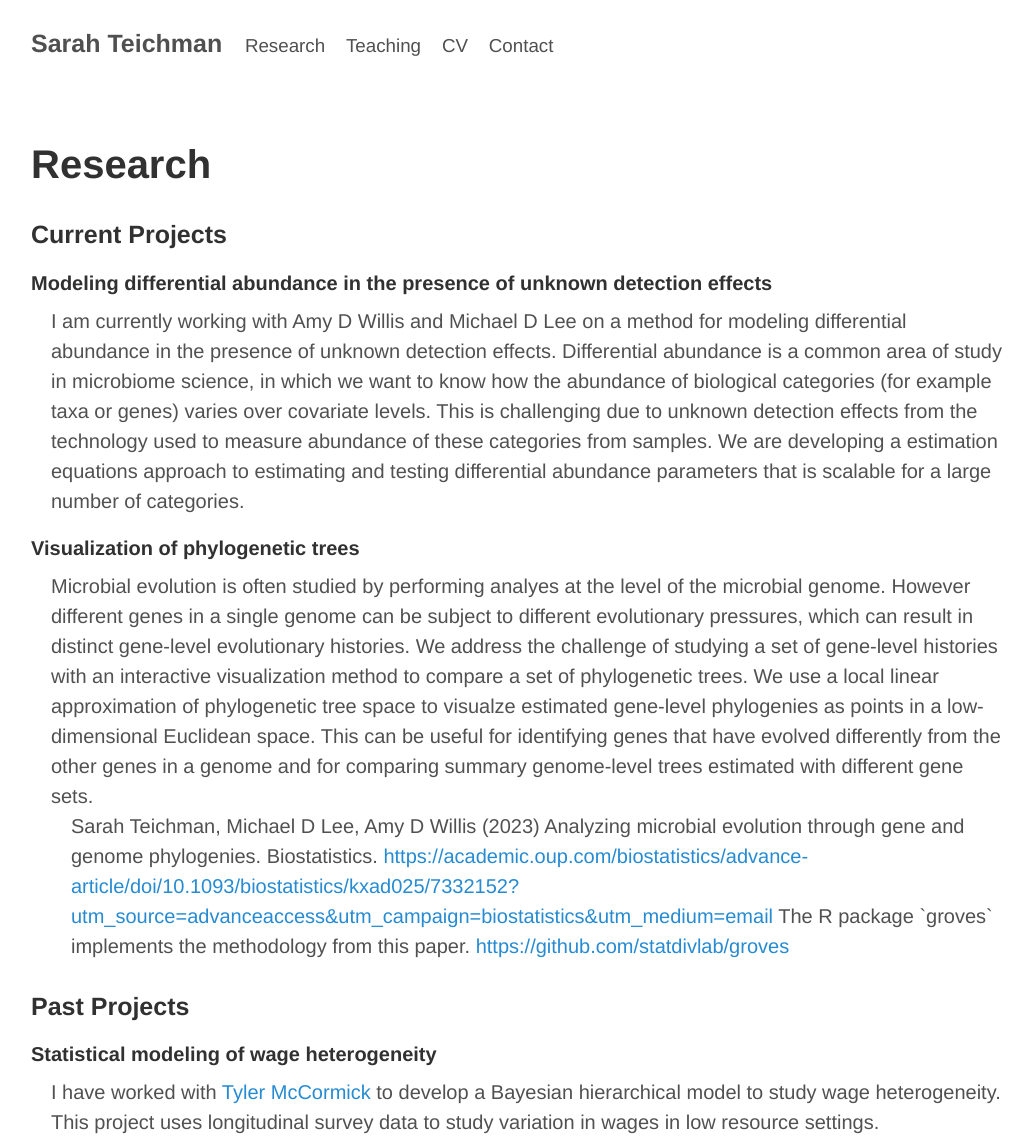
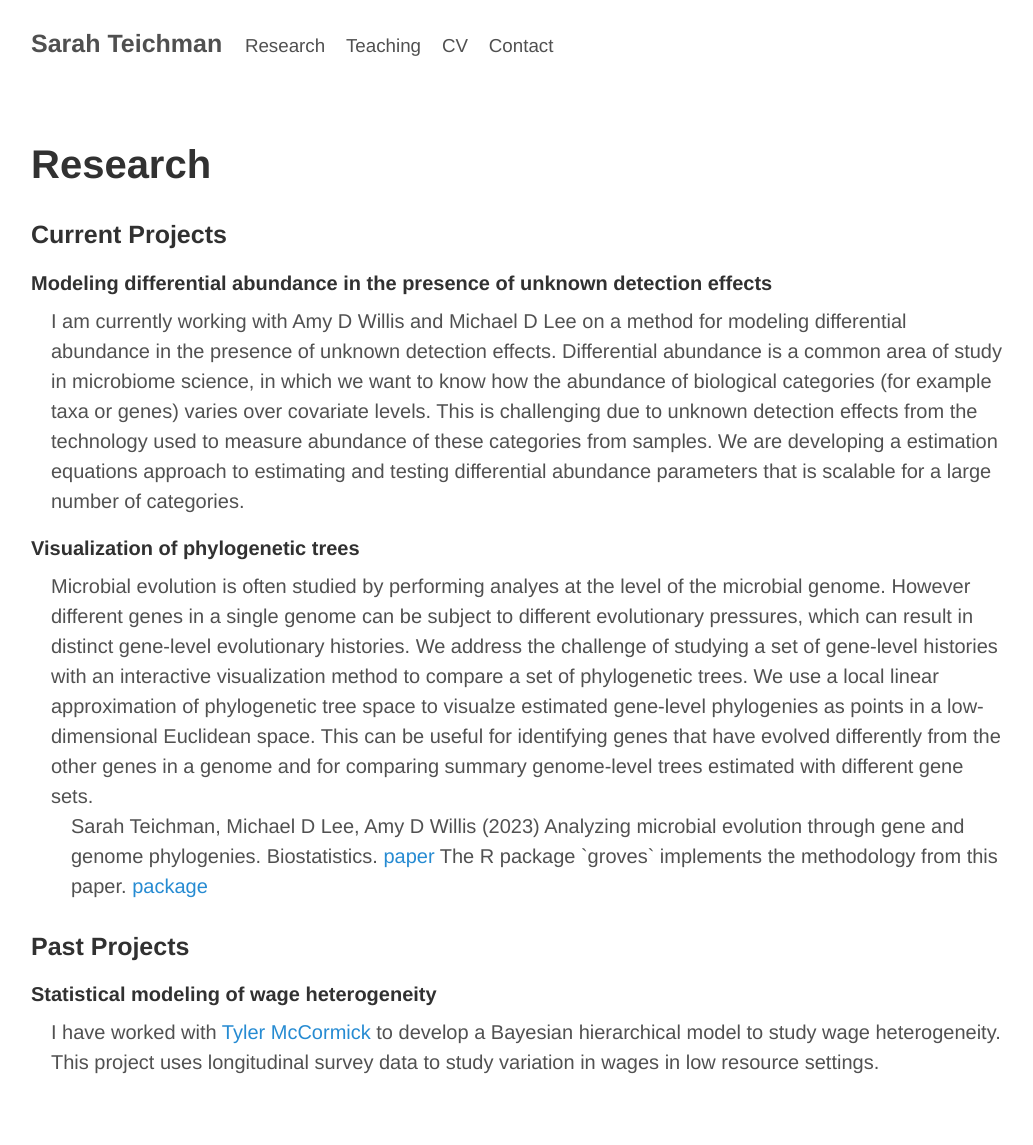
Before and after one commit to svteichman/svteichman.github.io, a Jekyll site: the page built from research.html, in a window 1280 px wide. Shown: the whole page, without its empty margins (109-1142 px from the left). Built offline with Jekyll 4.4.1, drawn with Linux system fonts in a browser that asks for light colours; after the commit the page ends 1085 px from its top, so only the background shows below that.

Commit message:
Update research.html
fix formatting for links

```diff
--- a/research.html
+++ b/research.html
@@ -22,11 +22,12 @@ title:  'Research'
   We address the challenge of studying a set of gene-level histories with an interactive visualization method to compare a set of phylogenetic trees.
   We use a local linear approximation of phylogenetic tree space to visualze estimated gene-level phylogenies as points in a low-dimensional Euclidean space.
   This can be useful for identifying genes that have evolved differently from the other genes in a genome and for comparing summary genome-level trees estimated with different gene sets.
-  <ul>
-    <item>Sarah Teichman, Michael D Lee, Amy D Willis (2023) Analyzing microbial evolution through gene and genome phylogenies. Biostatistics. <a href="paper">https://academic.oup.com/biostatistics/advance-article/doi/10.1093/biostatistics/kxad025/7332152?utm_source=advanceaccess&utm_campaign=biostatistics&utm_medium=email</a></item>
-    <item>The R package `groves` implements the methodology from this paper. <a href="package">https://github.com/statdivlab/groves</a></item>
+</p>
+<ul>
+    <item>Sarah Teichman, Michael D Lee, Amy D Willis (2023) Analyzing microbial evolution through gene and genome phylogenies. Biostatistics. <a href="https://academic.oup.com/biostatistics/advance-article/doi/10.1093/biostatistics/kxad025/7332152?utm_source=advanceaccess&utm_campaign=biostatistics&utm_medium=email">paper</a></item>
+
+    <item>The R package `groves` implements the methodology from this paper. <a href="https://github.com/statdivlab/groves">package</a></item>
   </ul>
-</p>
 
 
 <h3>Past Projects</h3>
```
